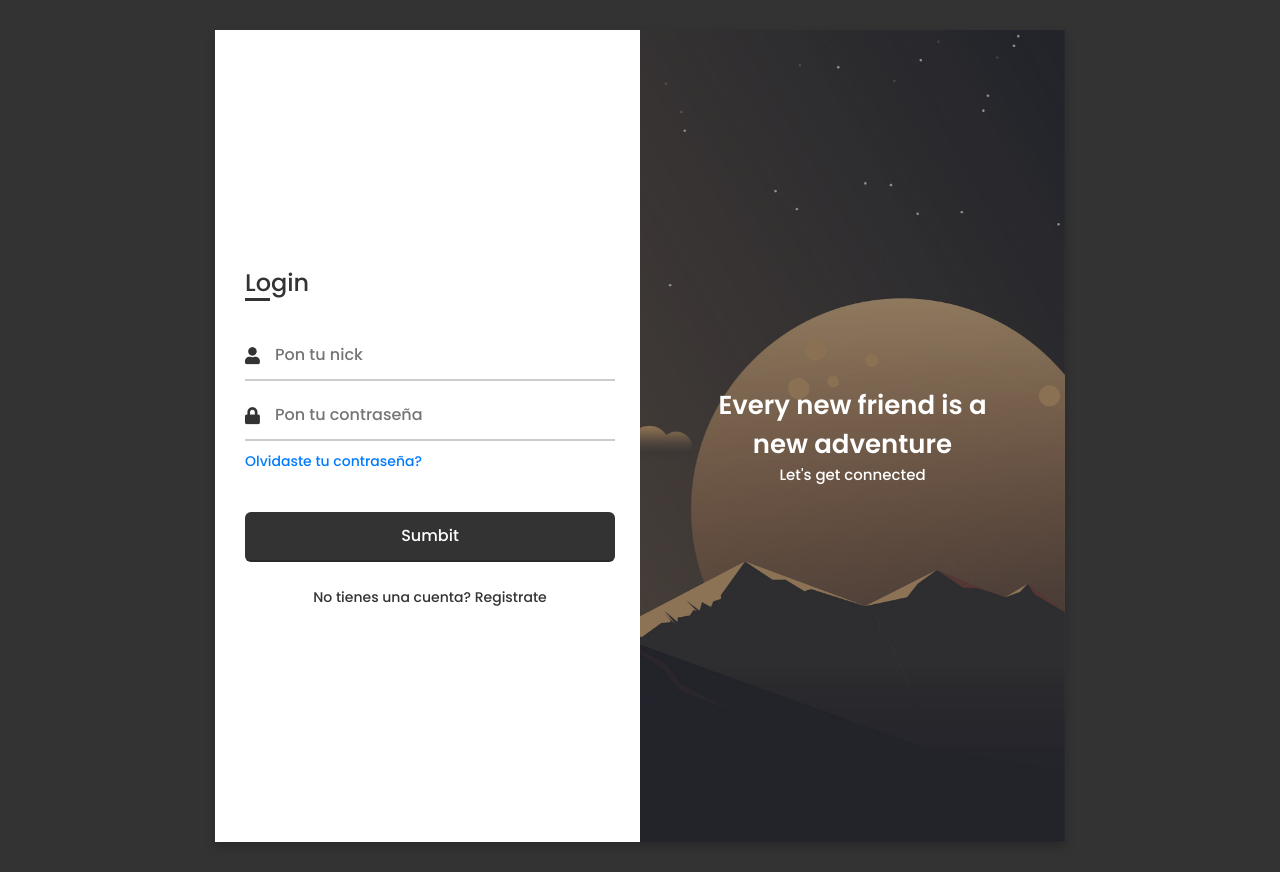
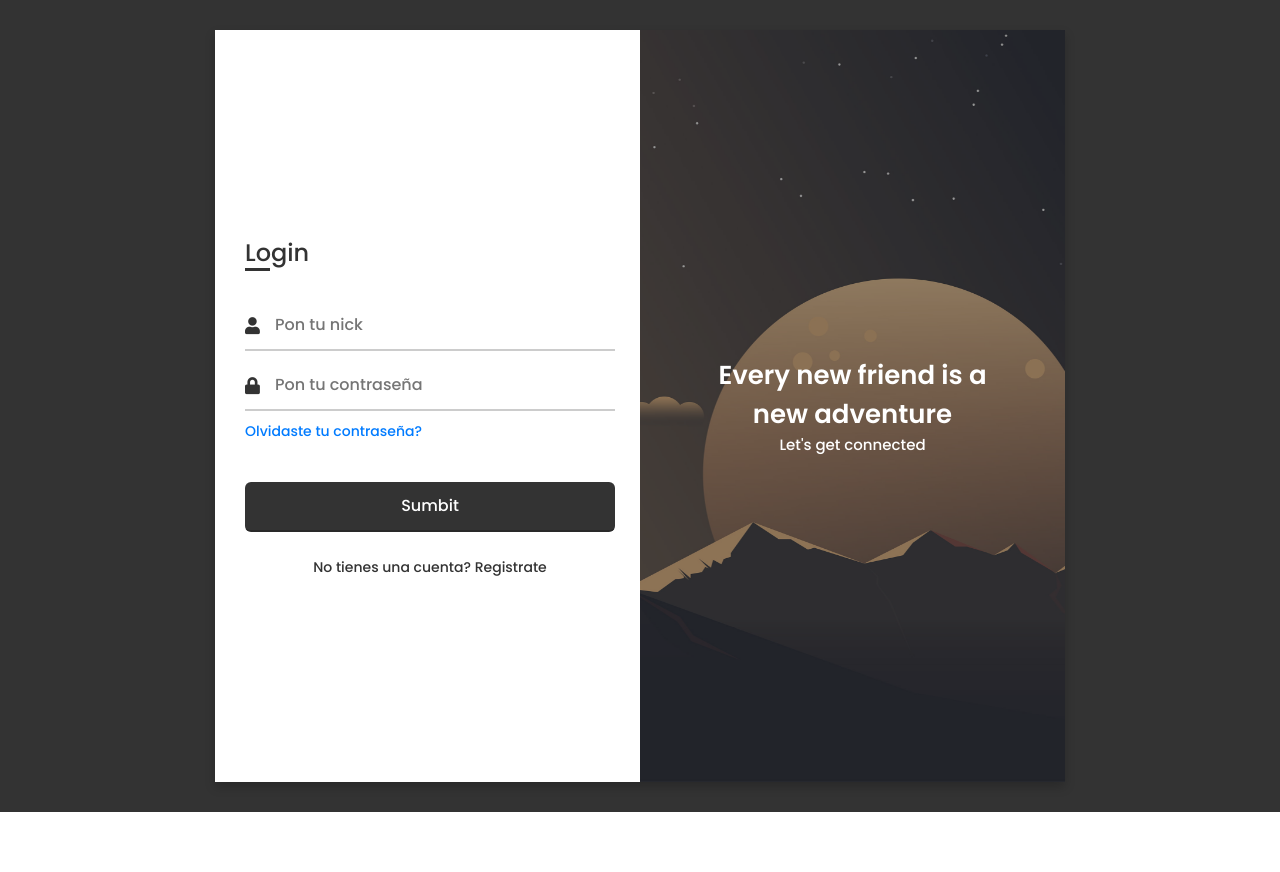
Before and after one commit to nacholopezlabra/WorkingMonkeys, an Angular app in the folder GamifiKAngular/: page / in a window 1280 px wide. After the commit the page ends 812 px from the top, so only its background shows below. Built offline with nearby package versions, Linux system fonts and the light colour scheme.

Commit message:
REGISTER STUDENT

```diff
--- a/GamifiKAngular/src/app/app-routing.module.ts
+++ b/GamifiKAngular/src/app/app-routing.module.ts
@@ -7,8 +7,8 @@ import { LoginStudentsComponent } from './pages/login-students/login-students.co
 import { RegisterStudentsComponent } from './pages/register-students/register-students.component';
 
 const routes: Routes = [
-  { path: '', component: RegisterTeachersComponent },
-  { path: 'registerStudents', component: RegisterStudentsComponent },
+  { path: 'registerTeachers', component: RegisterTeachersComponent },
+  { path: '', component: RegisterStudentsComponent },
   { path: 'loginTeachers', component: LoginTeachersComponent },
   { path: 'loginStudents', component: LoginStudentsComponent },
   { path: 'profile', component: ProfileComponent },
--- a/GamifiKAngular/src/app/pages/login-students/login-students.component.html
+++ b/GamifiKAngular/src/app/pages/login-students/login-students.component.html
@@ -1 +1,6 @@
-<p>login-students works!</p>
+<link rel="stylesheet" href="https://cdnjs.cloudflare.com/ajax/libs/font-awesome/5.15.3/css/all.min.css">
+
+<body>
+
+
+</body>
--- a/GamifiKAngular/src/app/pages/register-students/register-students.component.html
+++ b/GamifiKAngular/src/app/pages/register-students/register-students.component.html
@@ -20,23 +20,23 @@
         </div>
       </div>
     </div>
-    <div class="forms">
+    <div class="forms" >
       <div class="formContent">
         <div class="loginForm">
           <div class="title">Login</div>
-        <form action="#">
+          <form action="#" [formGroup]="validateLog" (ngSubmit)="onSubmit()" novalidate>
             <div class="inputBoxes">
               <div class="inputBox">
-              <i class="fas fa-envelope"></i>
-              <input type="text" placeholder="Pon tu correo" required>
+                <i class="fas fa-user"></i>
+                <input type="text" placeholder="Pon tu nick" formControlName="nickname" required>
               </div>
               <div class="inputBox">
                 <i class="fas fa-lock"></i>
-              <input type="password" placeholder="Pon tu contraseña" required>
+                <input type="password" placeholder="Pon tu contraseña" formControlName="password" required>
               </div>
               <div class="text"><a href="#">Olvidaste tu contraseña?</a></div>
               <div class="button inputBox">
-              <input type="submit" value="Sumbit">
+                <input type="submit" value="Sumbit"  [disabled]="!validateLog.valid" (click)="passwordMatchValidator()">
               </div>
               <div class="text signupText">No tienes una cuenta? <label for="flip">Registrate</label></div>
             </div>
@@ -44,38 +44,42 @@
         </div>
         <div class="signupForm">
           <div class="title">Signup</div>
-      <form action="#">
+          <form action="#"[formGroup]="validateUser" (ngSubmit)="onSubmit()" novalidate>
             <div class="inputBoxes">
               <div class="inputBox">
                 <i class="fas fa-user"></i>
-              <input type="text" placeholder="Pon tu nombre de usuario" required>
+                <input type="text" placeholder="Pon tu nick" formControlName="nickname" required>
               </div>
               <div class="inputBox">
                 <i class="fas fa-envelope"></i>
-              <input type="text" placeholder="Pon tu correo" required email>
+                <input type="text" placeholder="Pon tu correo" formControlName="mail" required>
               </div>
               <div class="inputBox">
                 <i class="fas fa-lock"></i>
-              <input type="password" placeholder="Pon tu contraseña" required>
+                <input type="password" placeholder="Pon tu contraseña" formControlName="password" required>
               </div>
               <div class="inputBox">
                 <i class="fas fa-lock"></i>
-              <input type="password" placeholder="Repite tu contraseña" required>
+                <input type="password" placeholder="repite tu contraseña" formControlName="password" required>
               </div>
               <div class="inputBox">
                 <i class="fas fa-user-tie"></i>
-              <input type="password" placeholder="Pon tu nombre" required>
+                <input type="text" placeholder="Pon tu nombre" formControlName="name" required>
               </div>
               <div class="inputBox">
                 <i class="fas fa-user-tie"></i>
-              <input type="password" placeholder="Pon tu apellido" required>
+                <input type="text" placeholder="Pon tu apellido" formControlName="surname" required>
               </div>
               <div class="inputBox">
                 <i class="fas fa-calendar"></i>
-              <input type="date" placeholder="Pon tu fecha de nacimiento" required>
+                <input type="date" placeholder="Pon tu fecha de cumpleaños" formControlName="birthday" required>
+              </div>
+              <div class="inputBox">
+                <i class="fas fa-camera"></i>
+                <input type="file" accept="image/" formControlName="image" required>
               </div>
               <div class="button inputBox">
-              <input type="submit" value="Sumbit">
+                <input type="submit" value="Sumbit"  [disabled]="!validateUser.valid" (click)="passwordMatchValidator()">
               </div>
               <div class="text signupText">Ya tienes una cuenta? <label for="flip">Logeate</label></div>
             </div>
--- a/GamifiKAngular/src/app/pages/register-students/register-students.component.ts
+++ b/GamifiKAngular/src/app/pages/register-students/register-students.component.ts
@@ -1,4 +1,10 @@
 import { Component, OnInit } from '@angular/core';
+import { user } from 'src/app/model/interfaces';
+import { FormControl, FormGroup, Validators } from '@angular/forms';
+import Swal from 'sweetalert2';
+import { Router } from '@angular/router';
+import { ApiService } from 'src/app/services/apiService/api.service';
+import { UsersService } from 'src/app/services/userService/users.service';
 
 @Component({
   selector: 'app-register-students',
@@ -6,10 +12,57 @@ import { Component, OnInit } from '@angular/core';
   styleUrls: ['./register-students.component.css']
 })
 export class RegisterStudentsComponent implements OnInit {
+  validateUser: FormGroup = new FormGroup({
+    nickname: new FormControl('', [Validators.required]),
+    mail: new FormControl('', [Validators.required, Validators.email]),
+    password: new FormControl('', [Validators.required]),
+    name: new FormControl('', [Validators.required]),
+    surname: new FormControl('', [Validators.required]),
+    image: new FormControl('', [Validators.required]),
+    birthday: new FormControl('', [Validators.required])
+  });
+  validateLog: FormGroup = new FormGroup({
+    nickname: new FormControl('', [Validators.required]),
+    password: new FormControl('', [Validators.required])
+  });
+  user: user = { id: 0, nickname: "", mail: "", password: "", name: "", surname: "", birthday: new Date(), userType: 0, image: "" };
 
-  constructor() { }
+  constructor(private router: Router, private apiService: ApiService, private userService: UsersService) { }
+
+  //REGISTRO
+
+  onSubmit() {
+    this.user.nickname = this.validateUser.get('nick')?.value;
+    this.user.mail = this.validateUser.get('mail')?.value;
+    this.user.password = this.validateUser.get('password')?.value;
+    this.user.name = this.validateUser.get('name')?.value;
+    this.user.surname = this.validateUser.get('surname')?.value;
+    this.user.image = this.validateUser.get('confirmarcontrasena')?.value;
+  }
 
   ngOnInit(): void {
+
   }
 
+  //LOGIN
+  async passwordMatchValidator() {
+
+
+    console.log(this.validateLog.get('password'));
+    let controlForm: boolean = true;
+
+    let res: any;
+
+    await this.apiService.logIn(this.validateLog.get("nickname")?.value,this.validateLog.get("password")?.value ).subscribe(
+      (data) => {
+        res = data.data;
+        console.log(res);
+        this.userService.fetchCurrentUser(res);
+        this.router.navigate(['profile']);
+      },
+      (error) => {
+        console.log('Me ha dado error');
+      }
+    );
+  }
 }
```
Also changed, not shown: 1 other file (tests, documents, lock files or other folders). Lines whose indentation alone changed are shown as unchanged.
